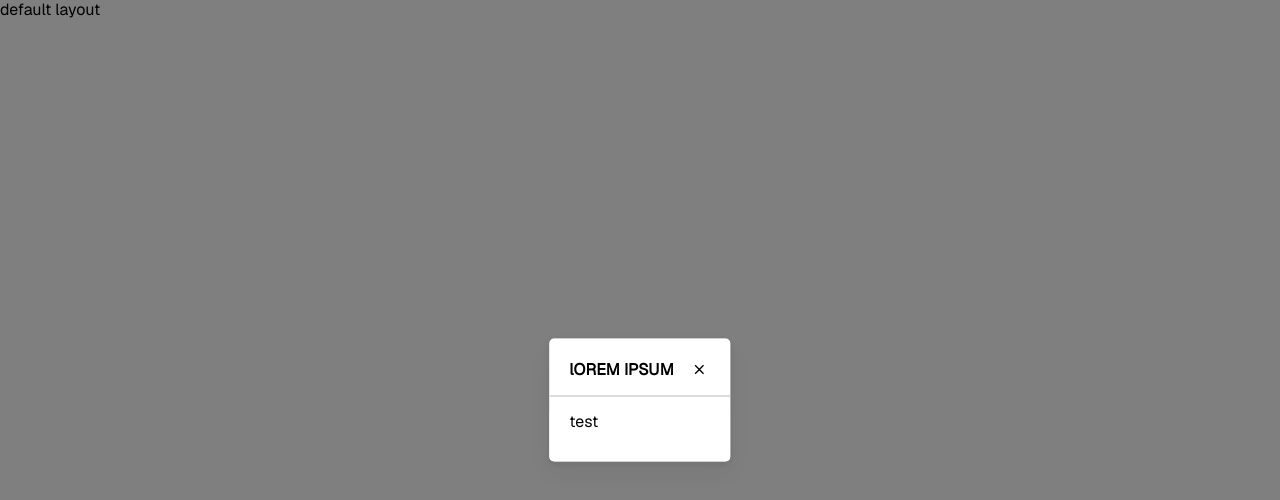
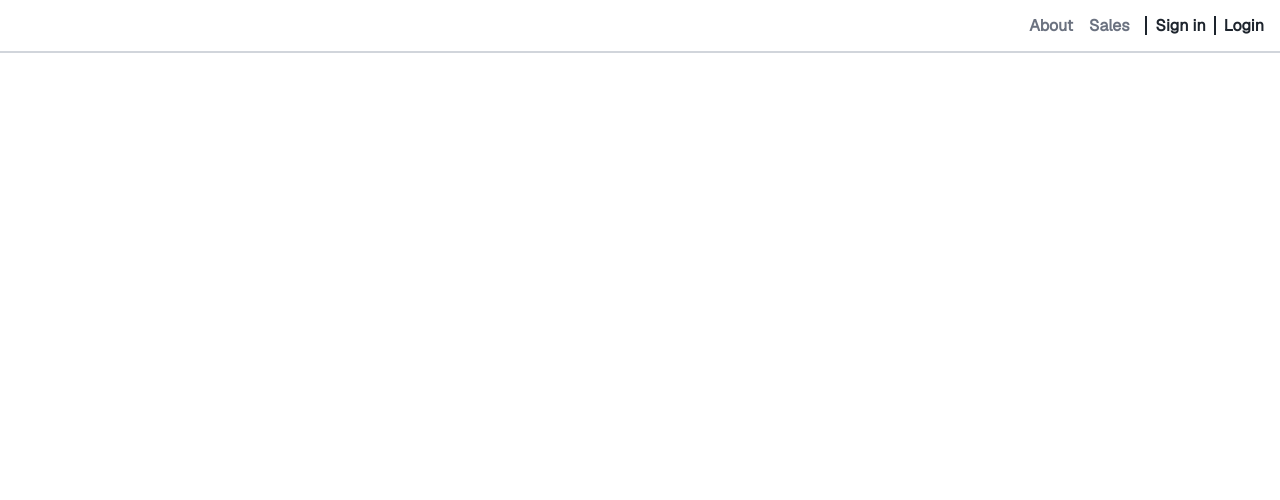
Before and after one commit to PiotrO9/shopease-frontend, a Nuxt app: page / in a window 1280 px wide. Shown: the top 500 px of the page. Built offline with nearby package versions, Linux system fonts and the light colour scheme.

Commit message:
feat: add upper bar with auth redirection links and sample redirection to content pages

```diff
--- a/assets/styles/base/base.css
+++ b/assets/styles/base/base.css
@@ -5,6 +5,8 @@ body,
 #__nuxt {
 	width: 100%;
 	min-height: 100dvh;
+	display: flex;
+	justify-content: center;
 }
 
 html {
@@ -22,10 +24,6 @@ a {
 	&:hover {
 		color: var(--link-color-hover);
 	}
-
-	&:visited {
-		color: var(--link-color);
-	}
 }
 
 ul,
--- a/assets/styles/tailwind.css
+++ b/assets/styles/tailwind.css
@@ -10,4 +10,12 @@
 	.flex-center {
 		@apply flex items-center justify-center;
 	}
+
+	.vertical-divider {
+		@apply w-[2px] h-full bg-primary;
+	}
+
+	.full-container {
+		@apply w-dvw;
+	}
 }
--- /dev/null
+++ b/components/Base/Header/AuthWidget.vue
@@ -0,0 +1,25 @@
+<script setup lang='ts'>
+const isAuth = ref(false);
+</script>
+
+<template>
+	<div class="flex justify-center items-center gap-2 p-4">
+		<div class="vertical-divider"></div>
+		<template v-if="isAuth">
+			<span>
+				Logout
+			</span>
+		</template>
+		<template v-else>
+			<NuxtLink to="register" class="font-extrabold">
+				Sign in
+			</NuxtLink>
+
+			<div class="vertical-divider"></div>
+
+			<NuxtLink to="login" class="font-extrabold">
+				Login
+			</NuxtLink>
+		</template>
+	</div>
+</template>
--- a/layouts/default.vue
+++ b/layouts/default.vue
@@ -1,4 +1,20 @@
+<script setup lang="ts">
+
+</script>
+
 <template>
-	<h1>default layout</h1>
+	<header class="full-container flex justify-center h-max border-b-gray-300 border-solid border-b-2">
+		<menu class="flex justify-end w-full container">
+			<div class="p-4 pr-0 flex gap-4">
+				<NuxtLink to="/about" class="pointer font-extrabold text-gray-500">
+					About
+				</NuxtLink>
+				<NuxtLink to="/sales" class="pointer font-extrabold text-gray-500">
+					Sales
+				</NuxtLink>
+			</div>
+			<BaseHeaderAuthWidget />
+		</menu>
+	</header>
 	<slot />
 </template>
--- /dev/null
+++ b/pages/about.vue
@@ -0,0 +1,13 @@
+<script setup lang='ts'>
+
+</script>
+
+<template>
+	<div>
+		about
+	</div>
+</template>
+
+<style scoped>
+
+</style>
--- a/pages/index.vue
+++ b/pages/index.vue
@@ -26,17 +26,9 @@ definePageMeta({
 // };
 
 // handleCreateUser();
-const modalState = ref(false);
-
-onMounted(() => {
-	modalState.value = true;
-});
 </script>
 
 <template>
 	<div>
-		<Dialog :model-value="modalState" title="lOREM IPSUM">
-			<h1>test</h1>
-		</Dialog>
 	</div>
 </template>
--- /dev/null
+++ b/pages/login.vue
@@ -0,0 +1,13 @@
+<script setup lang='ts'>
+
+</script>
+
+<template>
+	<div>
+		login
+	</div>
+</template>
+
+<style scoped>
+
+</style>
--- /dev/null
+++ b/pages/register.vue
@@ -0,0 +1,13 @@
+<script setup lang='ts'>
+
+</script>
+
+<template>
+	<div>
+		register
+	</div>
+</template>
+
+<style scoped>
+
+</style>
--- /dev/null
+++ b/pages/sales.vue
@@ -0,0 +1,13 @@
+<script setup lang='ts'>
+
+</script>
+
+<template>
+	<div>
+		sales
+	</div>
+</template>
+
+<style scoped>
+
+</style>
```
